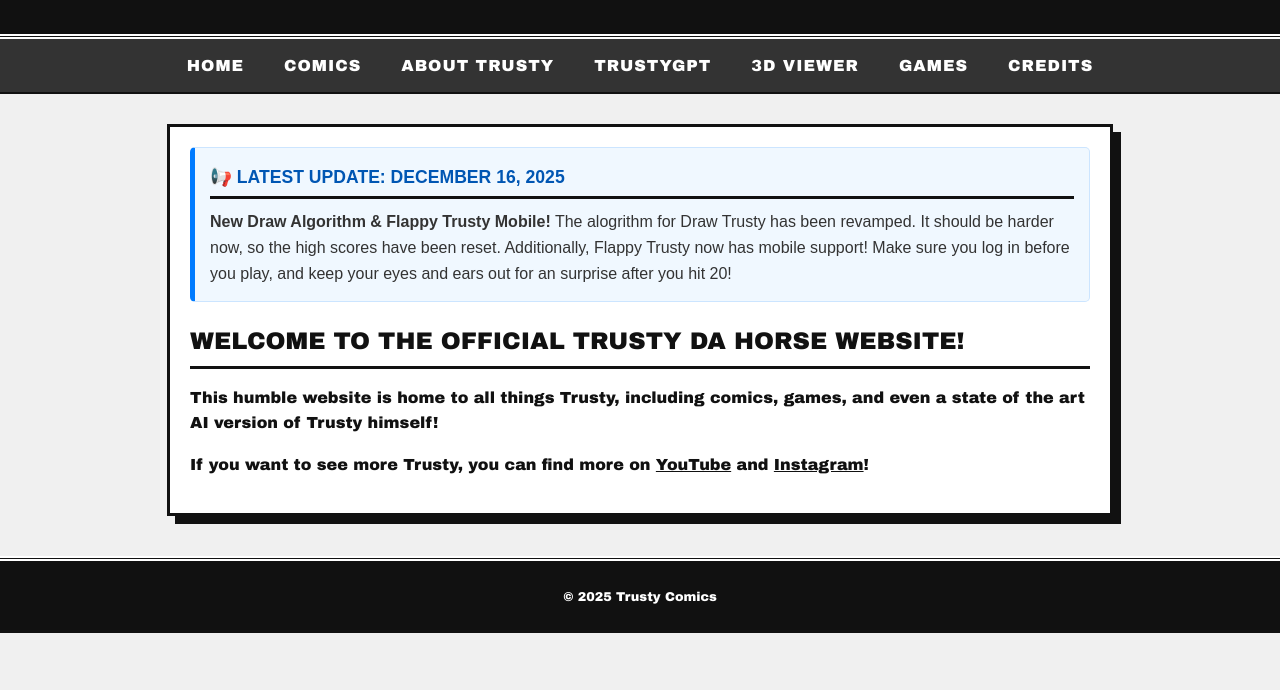
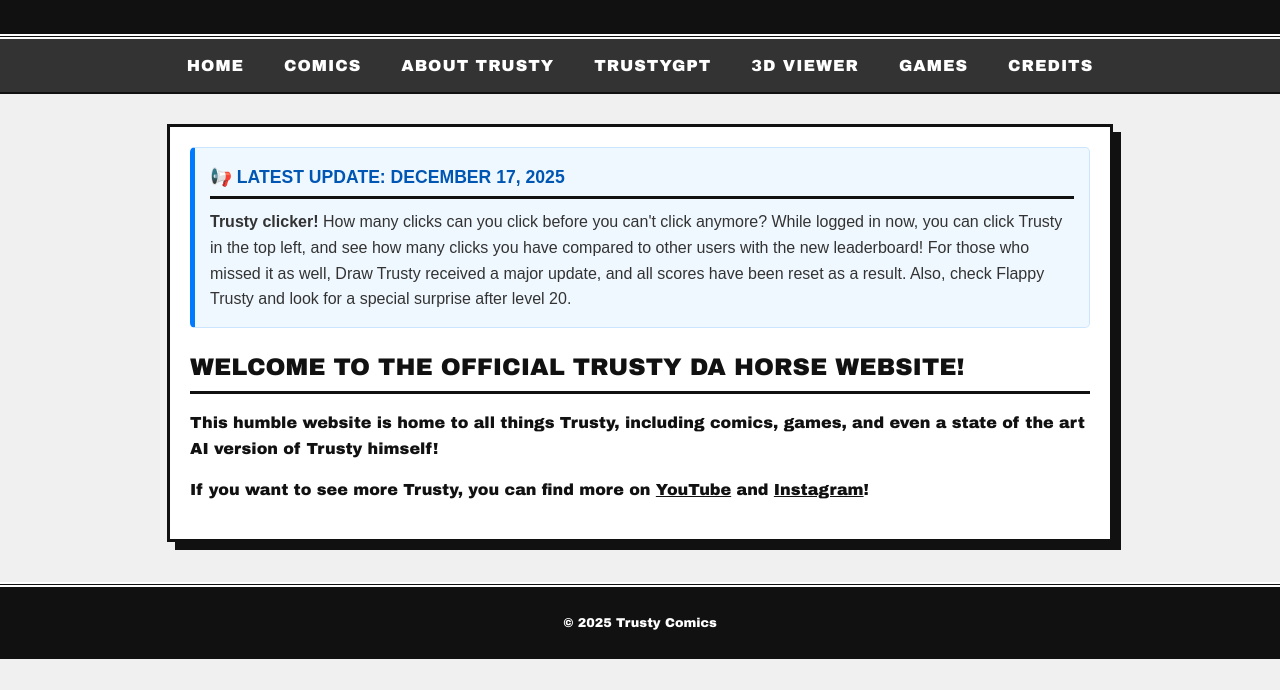
Before and after one commit to csprolesUNCC/TrustySite, a website: page index.html in a window 1280 px wide. Shown: the part 110-800 px from the top of the page. Drawn offline with Linux system fonts and the light colour scheme.

Commit message:
Updated motd

```diff
--- a/index.html
+++ b/index.html
@@ -24,11 +24,12 @@
 
     <div class="content">
         <div class="update-box">
-            <h3>📢 Latest Update: December 16, 2025</h3>
+            <h3>📢 Latest Update: December 17, 2025</h3>
             <p>
-                <strong>New Draw Algorithm & Flappy Trusty Mobile!</strong>
-                The alogrithm for Draw Trusty has been revamped. It should be harder now, so the high scores have been reset. Additionally, Flappy Trusty now
-                has mobile support! Make sure you log in before you play, and keep your eyes and ears out for an surprise after you hit 20!
+                <strong>Trusty clicker!</strong>
+                How many clicks can you click before you can't click anymore? While logged in now, you can click Trusty in the top left, and
+                see how many clicks you have compared to other users with the new leaderboard! For those who missed it as well, Draw Trusty received a
+                major update, and all scores have been reset as a result. Also, check Flappy Trusty and look for a special surprise after level 20.
             </p>
         </div>
         <h2>Welcome to the OFFICIAL Trusty da Horse website!</h2>
```
